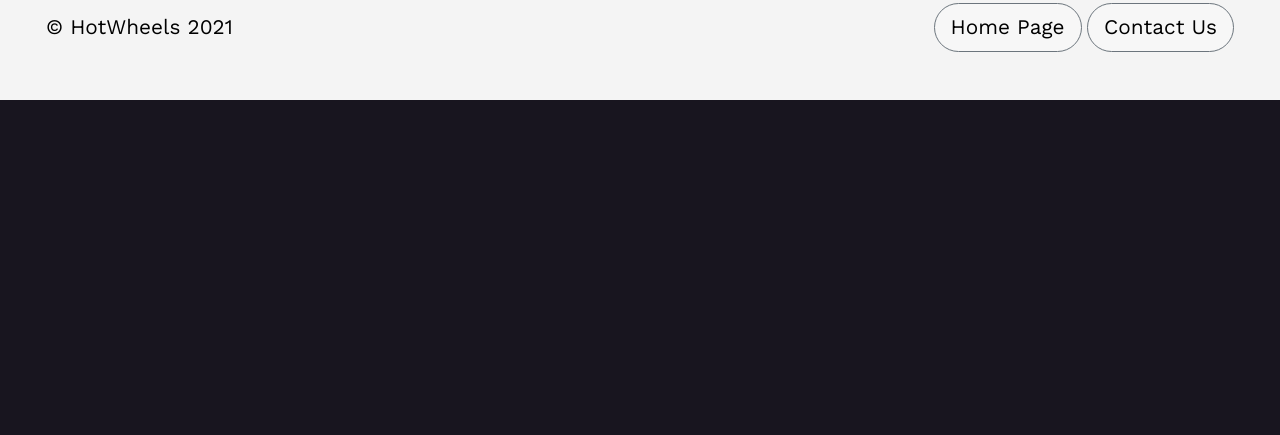
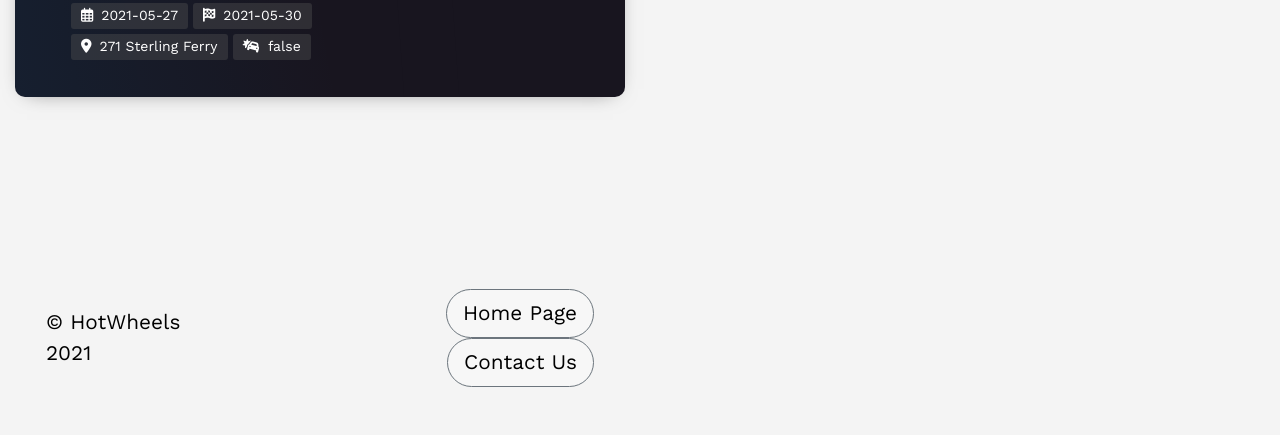
Before and after one commit to Bman301/Hot-Wheels, a Rails app: page /bookings in a window 1280 px wide. Shown: the part 2756-3191 px from the top of the page. Before the commit the page ends 2856 px from the top, so only its background shows below. Run offline with Rails 7, Linux system fonts and the light colour scheme; data comes from the database, SQL or seed files in the repository; style sheets or scripts are compiled from the project's sources; some libraries are stand-ins or nearby versions.

Commit message:
on its way

```diff
--- a/app/views/bookings/index.html.erb
+++ b/app/views/bookings/index.html.erb
@@ -1,9 +1,14 @@
 <div class="container-fluid">
   <div class="row">
-   <div class="col">
 
-    <h1>All bookings</h1>
+
+<div class="col px-0">
+			<h1 class="ml-0 title-showpage px-0" style="background-color: white">&nbsp;OUR CARS</h1>
+			</div></div>
+      <div class="row inline-block">
+
     <br>
+   <div class="col-6 ">
   <% @bookings.each do |booking| %>
   <div class="postcard blue">
 		<a class="postcard__img_link" href="#">
```
